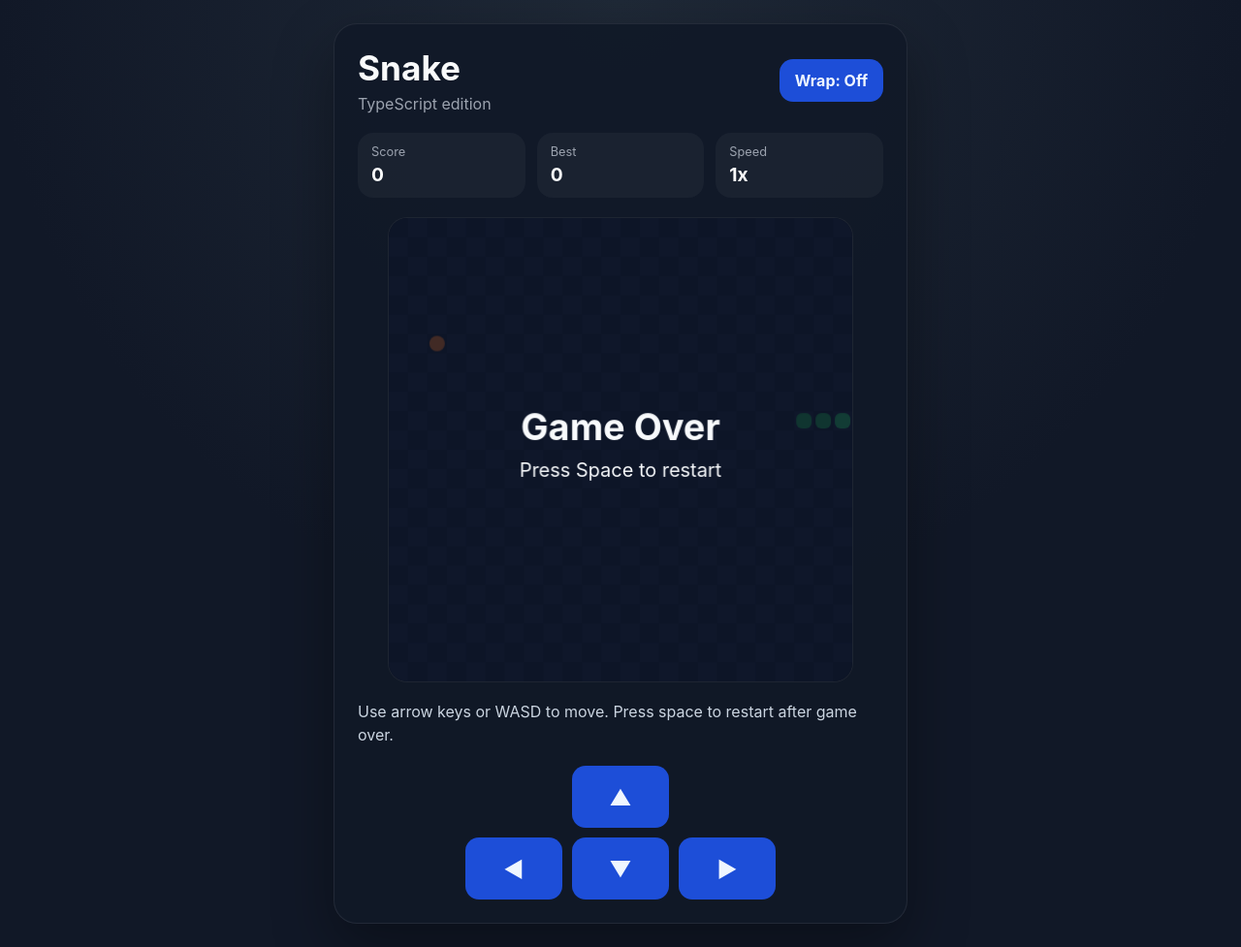
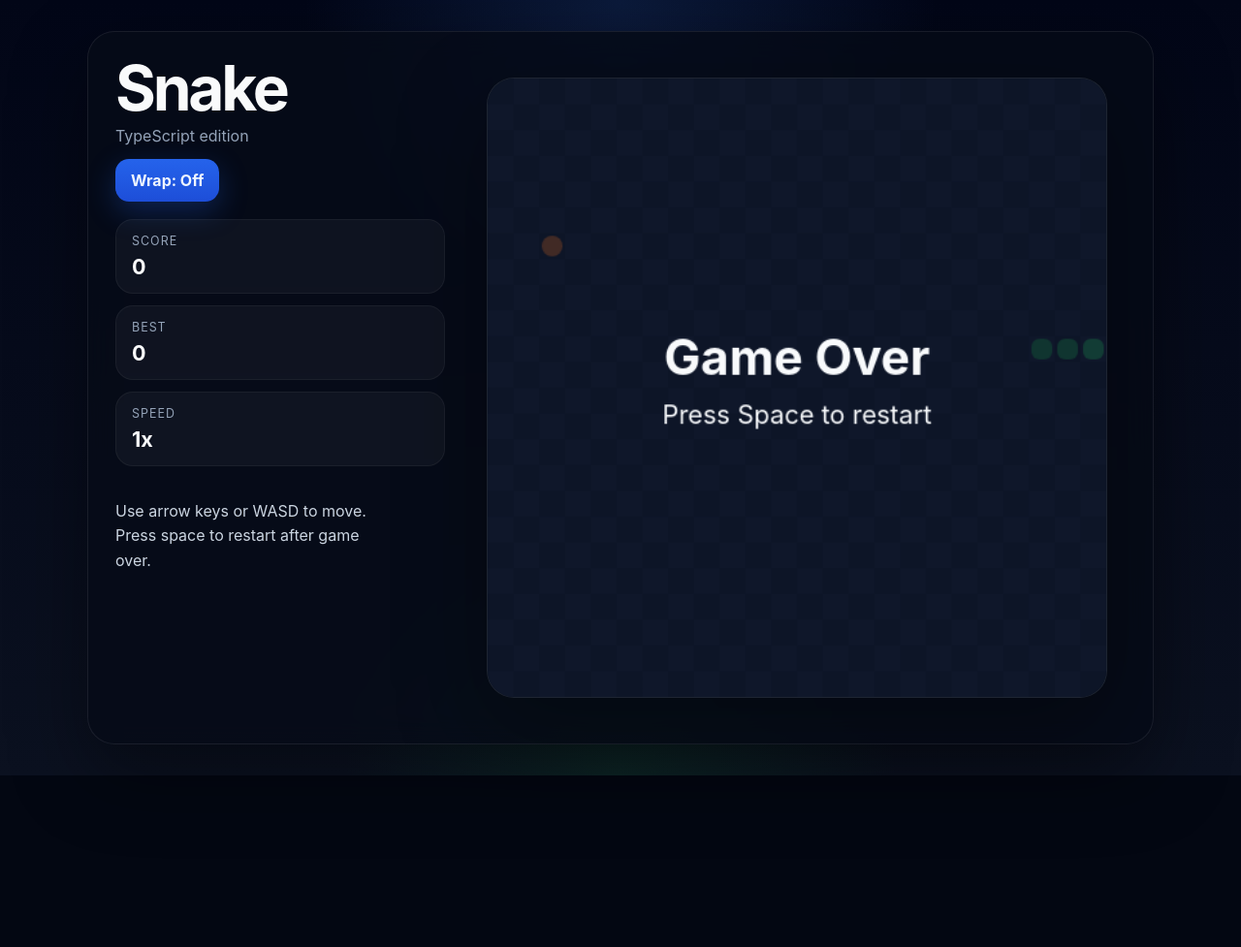
Before and after one commit to PeterSulcs/Snake, a website: page index.html in a window 1280 px wide. Shown: the whole page at 97% size. After the commit the page ends 800 px from the top, so only its background shows below. Drawn offline with Linux system fonts and the light colour scheme.

Commit message:
Improve snake layout and controls polish

```diff
--- a/index.html
+++ b/index.html
@@ -9,6 +9,7 @@
   <body>
     <main class="app">
       <section class="panel">
+        <aside class="sidebar">
           <div class="heading-row">
             <div>
               <h1>Snake</h1>
@@ -23,19 +24,22 @@
             <div><span>Speed</span><strong id="speed">1x</strong></div>
           </div>
 
-        <canvas id="game" width="480" height="480" aria-label="Snake game board"></canvas>
-
           <div class="controls">
             <p>Use arrow keys or WASD to move. Press space to restart after game over.</p>
           </div>
 
           <div class="touch-controls" aria-label="Touch controls">
-          <div></div>
-          <button data-dir="up" type="button">▲</button>
-          <div></div>
-          <button data-dir="left" type="button">◀</button>
-          <button data-dir="down" type="button">▼</button>
-          <button data-dir="right" type="button">▶</button>
+            <button data-dir="up" type="button" aria-label="Move up">↑</button>
+            <div class="touch-row">
+              <button data-dir="left" type="button" aria-label="Move left">←</button>
+              <button data-dir="down" type="button" aria-label="Move down">↓</button>
+              <button data-dir="right" type="button" aria-label="Move right">→</button>
+            </div>
+          </div>
+        </aside>
+
+        <div class="board-shell">
+          <canvas id="game" width="480" height="480" aria-label="Snake game board"></canvas>
         </div>
       </section>
     </main>
--- a/src/style.css
+++ b/src/style.css
@@ -1,7 +1,7 @@
 :root {
   color-scheme: dark;
   font-family: Inter, ui-sans-serif, system-ui, -apple-system, BlinkMacSystemFont, sans-serif;
-  background: #111827;
+  background: #030712;
   color: #f9fafb;
 }
 
@@ -9,60 +9,84 @@
   box-sizing: border-box;
 }
 
+html,
 body {
   margin: 0;
+  min-height: 100%;
+}
+
+body {
   min-height: 100vh;
-  display: grid;
-  place-items: center;
   background:
-    radial-gradient(circle at top, #1f2937, #111827 55%),
-    #111827;
+    radial-gradient(circle at top, rgba(59, 130, 246, 0.16), transparent 32%),
+    radial-gradient(circle at bottom, rgba(34, 197, 94, 0.12), transparent 28%),
+    linear-gradient(180deg, #020617 0%, #0b1120 100%);
 }
 
 .app {
-  width: min(92vw, 640px);
-  padding: 24px;
+  min-height: 100vh;
+  width: 100%;
+  display: grid;
+  place-items: center;
+  padding: 20px;
 }
 
 .panel {
-  background: rgba(17, 24, 39, 0.88);
+  width: min(96vw, 1100px);
+  min-height: min(92vh, 920px);
+  display: grid;
+  grid-template-columns: minmax(280px, 340px) minmax(0, 1fr);
+  gap: 24px;
+  align-items: stretch;
+  background: rgba(7, 12, 24, 0.82);
   border: 1px solid rgba(255, 255, 255, 0.08);
-  border-radius: 24px;
-  padding: 24px;
-  box-shadow: 0 25px 60px rgba(0, 0, 0, 0.35);
+  border-radius: 28px;
+  padding: 28px;
+  box-shadow: 0 30px 80px rgba(0, 0, 0, 0.4);
+  backdrop-filter: blur(14px);
+}
+
+.sidebar {
+  display: flex;
+  flex-direction: column;
+  gap: 18px;
 }
 
 .heading-row {
   display: flex;
-  align-items: center;
-  justify-content: space-between;
-  gap: 16px;
+  flex-direction: column;
+  align-items: flex-start;
+  gap: 14px;
 }
 
 h1 {
   margin: 0;
-  font-size: 2.2rem;
+  font-size: clamp(2.5rem, 5vw, 4.2rem);
+  line-height: 0.95;
+  letter-spacing: -0.05em;
 }
 
 .subtitle {
-  margin: 6px 0 0;
-  color: #9ca3af;
+  margin: 8px 0 0;
+  color: #94a3b8;
+  font-size: 1rem;
 }
 
 .toggle-button,
 .touch-controls button {
   border: 0;
   border-radius: 14px;
-  background: #1d4ed8;
+  background: linear-gradient(180deg, #2563eb, #1d4ed8);
   color: #eff6ff;
   font: inherit;
   cursor: pointer;
-  transition: transform 120ms ease, opacity 120ms ease, background 120ms ease;
+  transition: transform 120ms ease, opacity 120ms ease, background 120ms ease, box-shadow 120ms ease;
 }
 
 .toggle-button {
   padding: 12px 16px;
   font-weight: 700;
+  box-shadow: 0 10px 30px rgba(37, 99, 235, 0.28);
 }
 
 .toggle-button:hover,
@@ -71,41 +95,52 @@ h1 {
 }
 
 .toggle-button[aria-pressed="true"] {
-  background: #059669;
+  background: linear-gradient(180deg, #10b981, #059669);
+  box-shadow: 0 10px 30px rgba(16, 185, 129, 0.25);
 }
 
 .stats {
   display: grid;
-  grid-template-columns: repeat(3, 1fr);
+  grid-template-columns: 1fr;
   gap: 12px;
-  margin: 20px 0;
 }
 
 .stats div {
   background: rgba(255, 255, 255, 0.04);
-  border-radius: 16px;
-  padding: 12px 14px;
+  border: 1px solid rgba(255, 255, 255, 0.05);
+  border-radius: 18px;
+  padding: 14px 16px;
 }
 
 .stats span {
   display: block;
-  font-size: 0.8rem;
-  color: #9ca3af;
-  margin-bottom: 4px;
+  font-size: 0.78rem;
+  color: #94a3b8;
+  margin-bottom: 6px;
+  text-transform: uppercase;
+  letter-spacing: 0.08em;
 }
 
 .stats strong {
-  font-size: 1.2rem;
+  font-size: 1.35rem;
+}
+
+.board-shell {
+  display: grid;
+  place-items: center;
+  min-height: 0;
 }
 
 canvas {
-  width: 100%;
-  max-width: 480px;
+  width: min(100%, min(80vh, 900px));
+  aspect-ratio: 1 / 1;
+  height: auto;
   display: block;
   margin: 0 auto;
-  border-radius: 20px;
+  border-radius: 28px;
   background: #0b1220;
   border: 1px solid rgba(255, 255, 255, 0.08);
+  box-shadow: 0 30px 90px rgba(0, 0, 0, 0.35);
   touch-action: none;
 }
 
@@ -123,37 +158,76 @@ canvas.shake {
 }
 
 .controls {
-  margin-top: 18px;
   color: #cbd5e1;
-  line-height: 1.5;
+  line-height: 1.6;
+  max-width: 28ch;
 }
 
 .touch-controls {
-  width: min(100%, 320px);
-  margin: 20px auto 0;
-  display: grid;
-  grid-template-columns: repeat(3, 1fr);
+  display: none;
+  margin-top: auto;
+  align-items: center;
   gap: 10px;
 }
 
-.touch-controls button {
-  min-height: 64px;
-  font-size: 1.4rem;
+.touch-controls > button,
+.touch-row button {
+  width: 48px;
+  height: 48px;
+  border-radius: 999px;
+  font-size: 1rem;
   font-weight: 700;
+  box-shadow: 0 10px 25px rgba(0, 0, 0, 0.25);
+}
+
+.touch-row {
+  display: flex;
+  gap: 10px;
+}
+
+@media (max-width: 900px) {
+  .panel {
+    width: min(100vw, 760px);
+    min-height: auto;
+    grid-template-columns: 1fr;
+  }
+
+  .sidebar {
+    order: 2;
+  }
+
+  .board-shell {
+    order: 1;
+  }
+
+  .controls {
+    max-width: none;
+  }
 }
 
 @media (max-width: 640px) {
   .app {
-    width: 100%;
-    padding: 12px;
+    padding: 10px;
   }
 
   .panel {
+    width: 100%;
     padding: 18px;
+    gap: 18px;
+    border-radius: 22px;
   }
 
-  .heading-row {
+  h1 {
+    font-size: 2.6rem;
+  }
+
+  canvas {
+    width: min(100%, calc(100vh - 320px));
+    border-radius: 22px;
+  }
+
+  .touch-controls {
+    display: flex;
     flex-direction: column;
-    align-items: stretch;
   }
 }
```
Also changed, not shown: README.md. Lines whose indentation alone changed are shown as unchanged.
